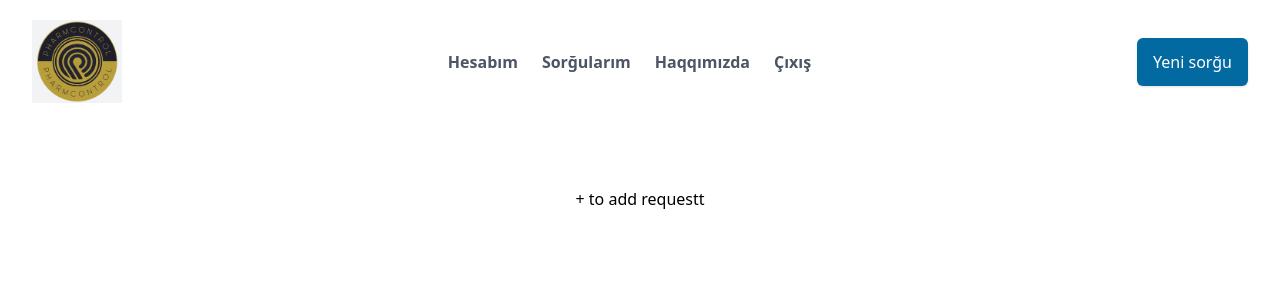
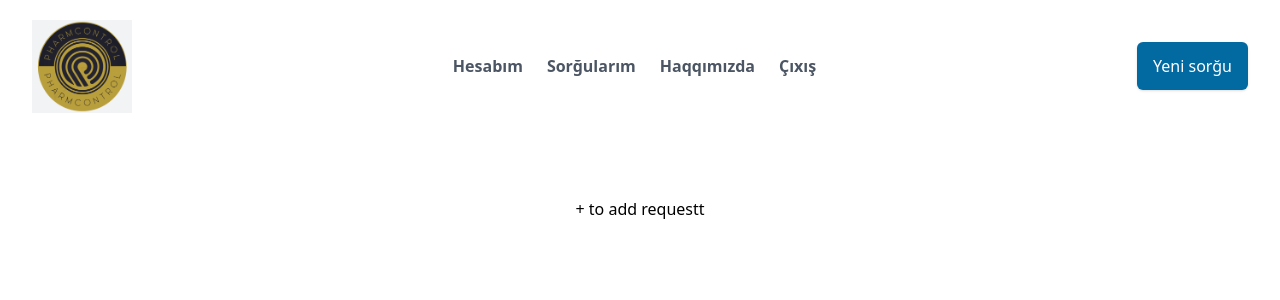
Before and after one commit to elmar8287/pwa-app, a React (Create React App) app: page / in a window 1280 px wide. Shown: the top 300 px of the page. Built offline with nearby package versions, Linux system fonts and the light colour scheme; a web font is replaced by a local one.

Commit message:
Fixed the logo size

```diff
--- a/src/components/Navbar/Navbar.js
+++ b/src/components/Navbar/Navbar.js
@@ -18,7 +18,7 @@ export default ({ dataHandle }) => {
       <div className="items-center px-4 max-w-screen-xl mx-auto md:flex md:px-8">
         <div className="flex items-center justify-between py-3 md:py-5 md:block">
           <a href="/">
-            <img src={logo} width={90} height={50} alt="PHARMCONTROL logo" />
+            <img src={logo} width={100} height={60} alt="PHARMCONTROL logo" />
           </a>
           <div className="md:hidden">
             <button
```
